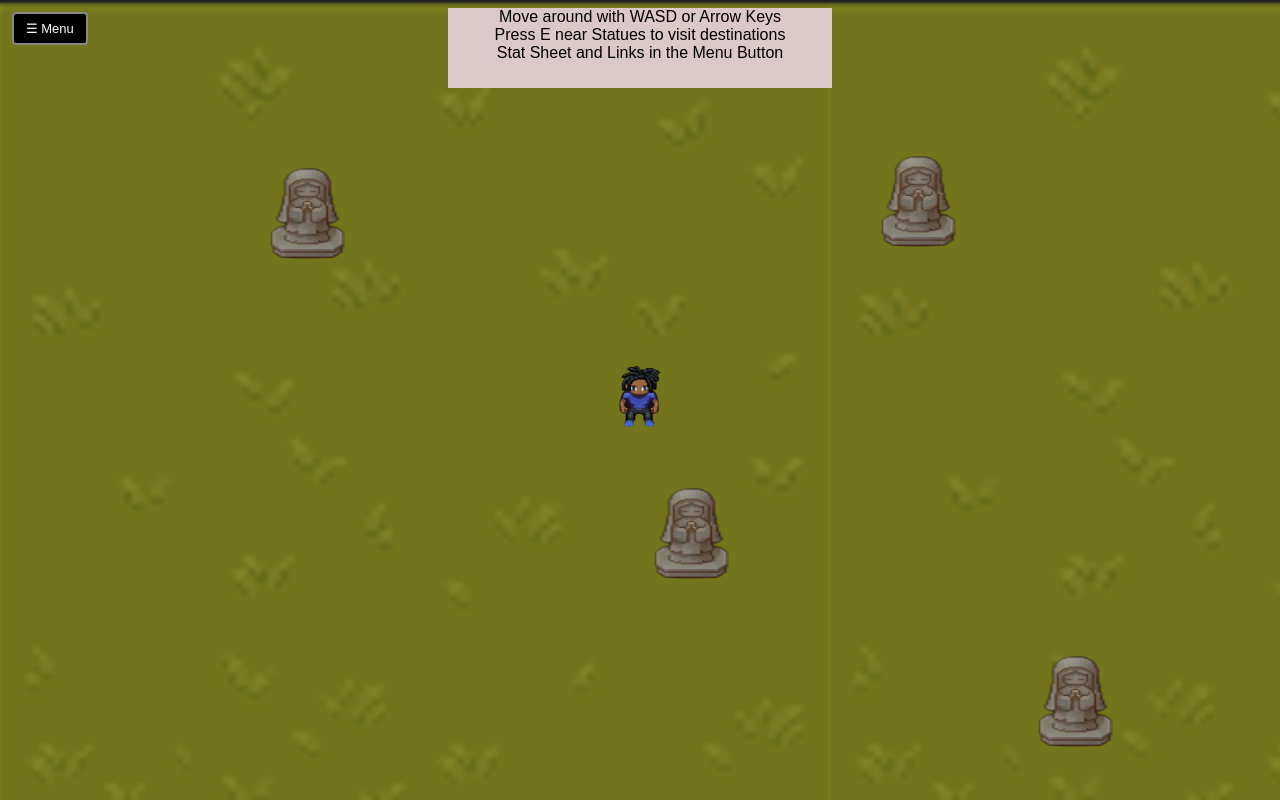
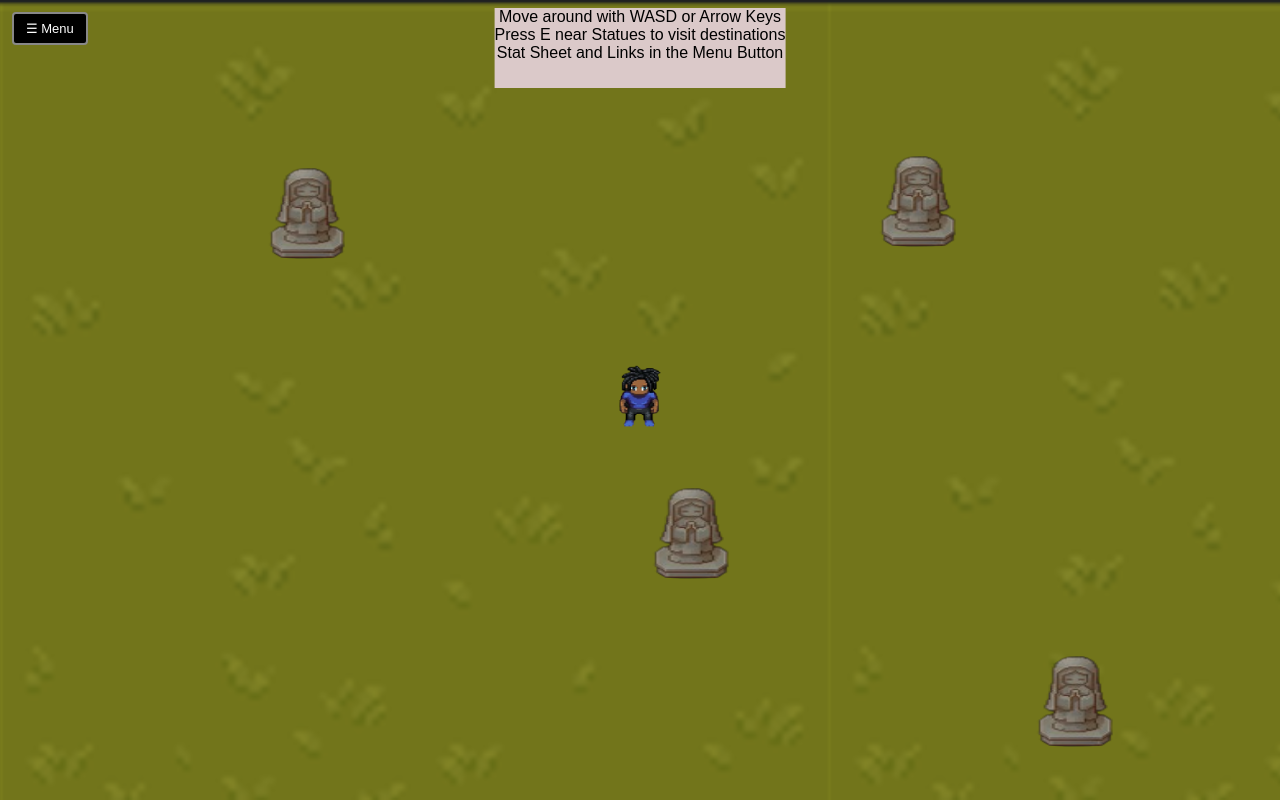
Before and after one commit to NathanielWisdom/GamePortfolio, a website with bundled scripts: page index.html in a window 1280 px wide. Built offline with nearby package versions, Linux system fonts and the light colour scheme.

Commit message:
instructions updated again

```diff
--- a/styles.css
+++ b/styles.css
@@ -29,7 +29,7 @@
 #header {
     position: absolute;
     height: 10%;
-    width: 30%;
+    width: fit-content;
     background-color: rgb(219, 201, 201);
     top: 1%;
     left: 50%;
```
